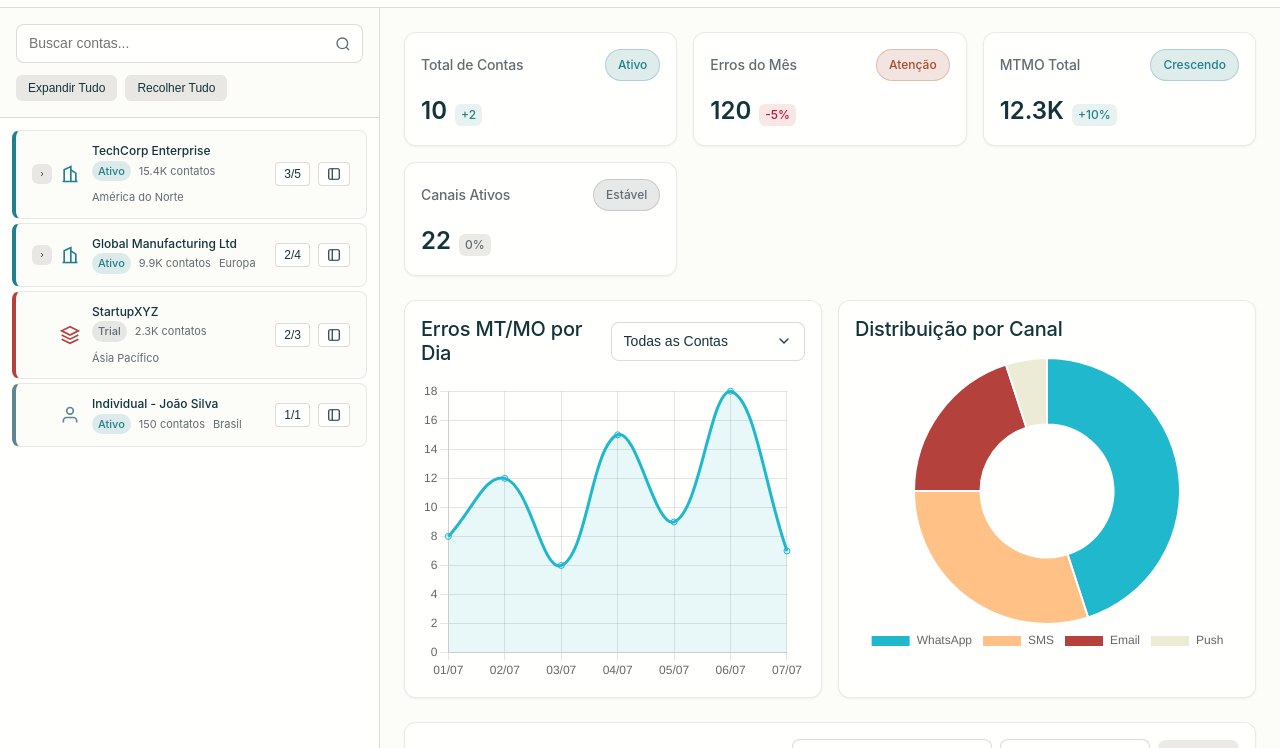
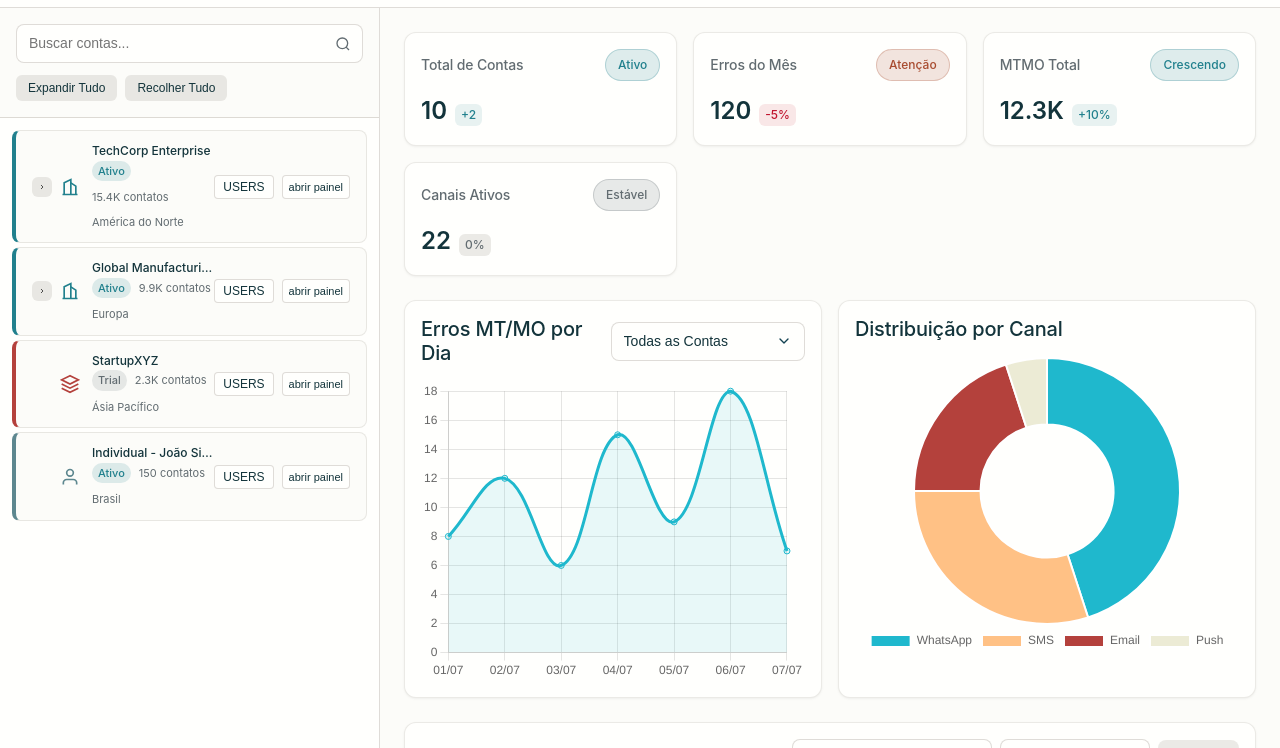
Before and after one commit to bruxvr/godview-pipeone, a plain HTML site: page index.html in a window 1280 px wide. Shown: the part 52-800 px from the top of the page. Drawn offline with nearby package versions, Linux system fonts and the light colour scheme; a web font is replaced by a local one.

Commit message:
painel ok

```diff
--- a/app.js
+++ b/app.js
@@ -833,15 +833,12 @@ function createAccountElement(account, depth) {
       <button class="account-users-btn" onclick="toggleUsersPanel('${
         account.id
       }', event)">
-        ${account.currentUsers}/${account.userLimit}
+        USERS
       </button>
       <button class="account-panel-btn" onclick="openAccountPanel('${
         account.id
       }', event)">
-        <svg width="14" height="14" viewBox="0 0 24 24" fill="none" stroke="currentColor" stroke-width="2">
-          <rect x="3" y="3" width="18" height="18" rx="2" ry="2"></rect>
-          <line x1="9" y1="3" x2="9" y2="21"></line>
-        </svg>
+        abrir painel
       </button>
     </div>
   `;
@@ -1476,15 +1473,15 @@ function getActivityIcon(type) {
 // Functions for sidebar buttons
 function toggleUsersPanel(accountId, event) {
   event.stopPropagation();
-  alert(`Usuários da conta ${accountId}`);
+  const account = appData.companies.find((acc) => acc.id === accountId);
+  if (account) {
+    selectAccount(account);
+  }
 }
 
 function openAccountPanel(accountId, event) {
   event.stopPropagation();
-  const account = appData.companies.find((acc) => acc.id === accountId);
-  if (account) {
-    selectAccount(account);
-  }
+  alert(`Abrir painel da conta ${accountId}`);
 }
 
 // Make functions available globally for onclick handlers
--- a/style.css
+++ b/style.css
@@ -954,7 +954,9 @@ select.form-control {
 }
 
 .account-panel-btn {
-  width: 28px;
+  white-space: nowrap;
+  font-size: 11px;
+  padding: 4px 6px;
 }
 
 /* Depth indicators and hierarchy */
```
